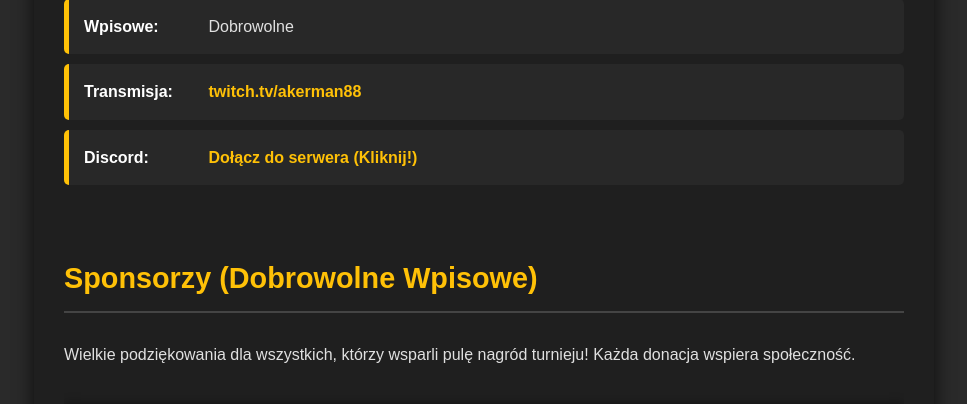
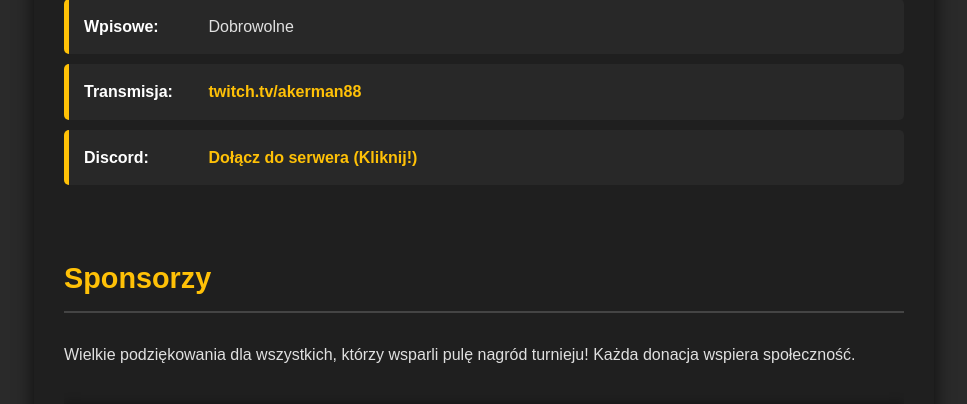
Before and after one commit to karolgrubiakkarol-alt/turniej-pubg-backend, a Flask app: page / in a window 1280 px wide. Shown: the part 1585-1989 px from the top of the page, without its empty margins (156-1123 px from the left). Run offline with Flask 3, Linux system fonts and the light colour scheme; data that the repository does not hold is empty.

Commit message:
Add files via upload

```diff
--- a/templates/index.html
+++ b/templates/index.html
@@ -503,7 +503,7 @@
             </section>
 
             <section id="sponsorzy" class="info-section content-section">
-                <h3>Sponsorzy (Dobrowolne Wpisowe)</h3>
+                <h3>Sponsorzy</h3>
                 <p>Wielkie podziękowania dla wszystkich, którzy wsparli pulę nagród turnieju! Każda donacja wspiera społeczność.</p>
 
                 <div class="results-table-container">
```
